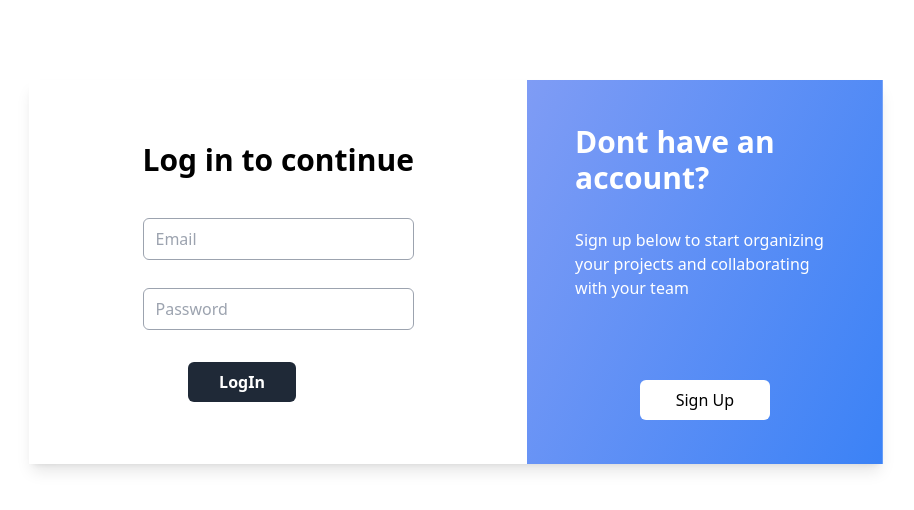
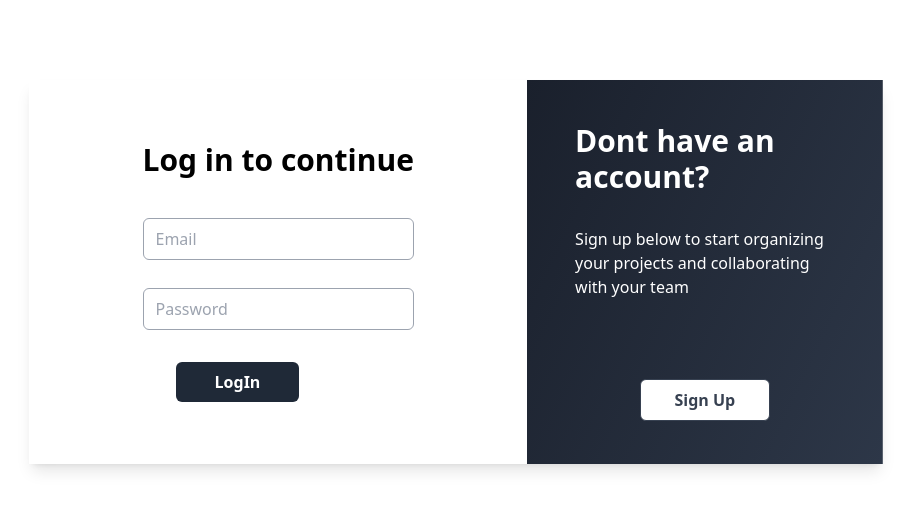
Before and after one commit to ArbisonKrasniqi/TaskIt, a React (Create React App) app in the folder frontend/: page /login in a window 1280 px wide. Shown: the top 510 px of the page, without its empty margins (184-1098 px from the left). Built offline with nearby package versions, Linux system fonts and the light colour scheme.

Commit message:
Validated the Log In form
- Added the front end validation logic to Log In form

```diff
--- a/frontend/src/Components/LogIn/LogInForm.jsx
+++ b/frontend/src/Components/LogIn/LogInForm.jsx
@@ -22,11 +22,31 @@ const LogInForm =  () =>{
 
     const handleSubmit = (e)=>{
         e.preventDefault();
+
+        validateForm();
+
+    };
+
+    const validateForm = () =>{
+        if(!formData.email){
+            setError("Please enter your email");
+            return false;
+        }
+        var emailRegex = /^[^\s@]+@[^\s@]+\.[^\s@]{2,4}$/;
+        if(!emailRegex.test(formData.email)){
+            setError('Please enter a valid email address.');
+            return false;
+        }
+        if(!formData.password){
+            setError("Please enter your password to continue")
+            return false;
+        }
+        return true;
     };
 
     const handleClick = () => {
         window.location.href = '';
-      };
+    };
 
 
     return(
@@ -52,12 +72,12 @@ const LogInForm =  () =>{
                             name="password"
                             placeholder="Password"
                             value={formData.password}
-                            onSubmit={handleInputChange}
+                            onChange={handleInputChange}
                             />
                         </div>
                         {error && <ErrorMessage content={error}/>}
 
-                        <div className='mt-6 w-2/3 mx-auto'>
+                        <div className='mt-6 w-3/4 mx-auto'>
                             <Button type="submit" name="LogIn"/>
                         </div>
 
@@ -67,10 +87,10 @@ const LogInForm =  () =>{
                 </div>
 
 
-                <div className='w-full lg:w-5/12 flex flex-col items-center justify-center p-12 bg-no-repeat bg-cover bg-center' style={{backgroundImage: 'linear-gradient(115deg, #7F9CF5, #3B82F6)'}}>
+                <div className='w-full lg:w-5/12 flex flex-col items-center justify-center p-12 bg-no-repeat bg-cover bg-center' style={{backgroundImage: 'linear-gradient(115deg, #1a202c, #2d3748)'}}>
                     <h1 className='text-white text-3xl mb-3 font-sans font-bold'>Dont have an account?</h1>
                     <p className='text-white mt-5 font-sans' onClick={handleClick}>Sign up below to start organizing your projects and collaborating with your team</p>
-                    <button type='submit' className='bg-white text-blue px-4 py-2 mt-20 rounded-md w-1/2'>Sign Up</button>
+                    <button type='submit' className='bg-white text-gray-700 px-4 py-2 mt-20 border border-solid border-gray-700 rounded-md w-[50%]  hover:border hover:border-solid hover:border-black hover:text-black font-bold'>Sign Up</button>
 
                 </div>
 
```
Also changed, not shown: 1 other file (tests, documents, lock files or other folders).
